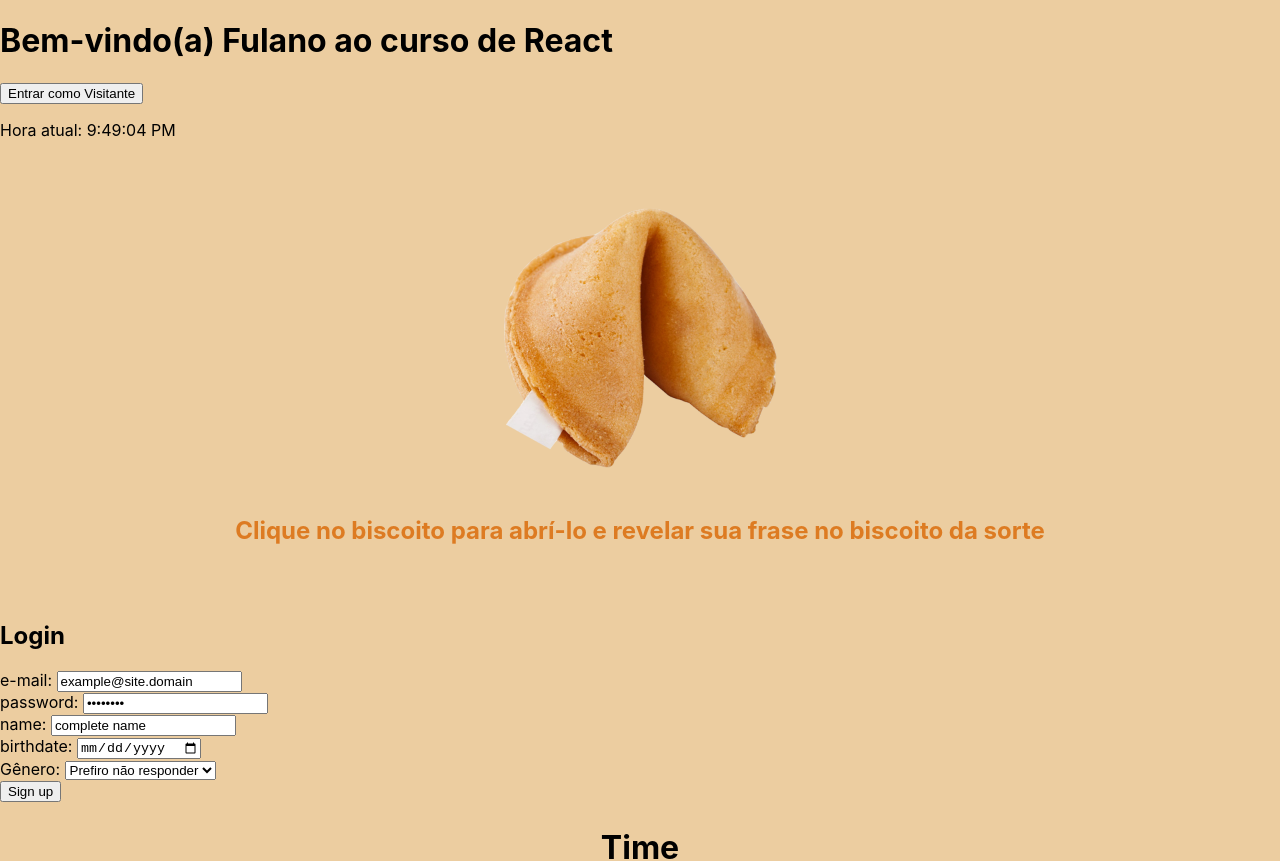
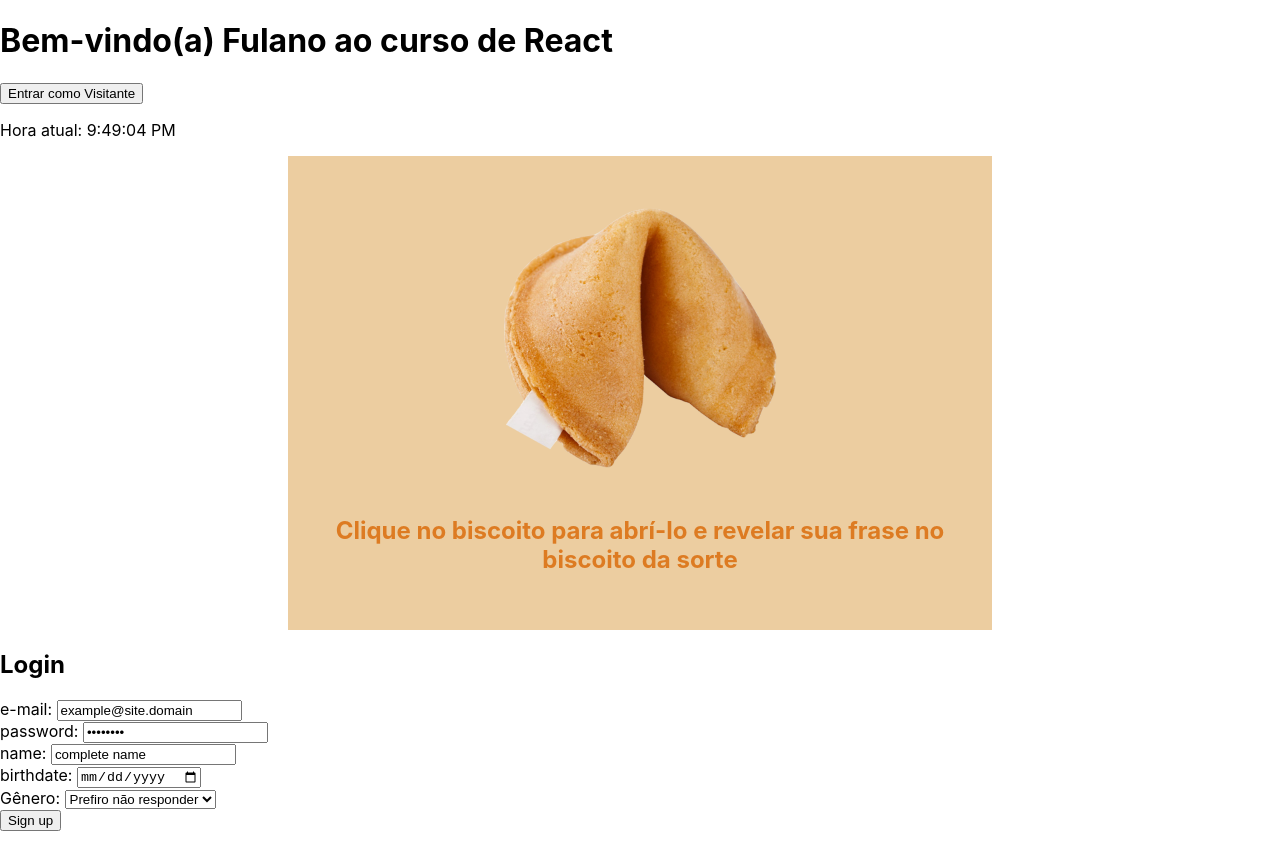
Before and after one commit to menestrel-mkmb/udemy_mat-fraga_react, a React (Create React App) app in the folder meu-app/: page / in a window 1280 px wide. Shown: the top 861 px of the page. Built offline with nearby package versions, Linux system fonts and the light colour scheme.

Commit message:
__fix: FortuneCookie style;

```diff
--- a/meu-app/src/components/FortuneCookie/style.css
+++ b/meu-app/src/components/FortuneCookie/style.css
@@ -1,10 +1,11 @@
-body {
+.fortune-cookie__artc {
     background-color: #eccda0;
-}
 
-.fortune-cookie__artc {
     padding: 2rem;
     text-align: center;
+
+    width: 50%;
+    margin: 0 auto;
 }
 
 .fortune-cookie__img {
```
